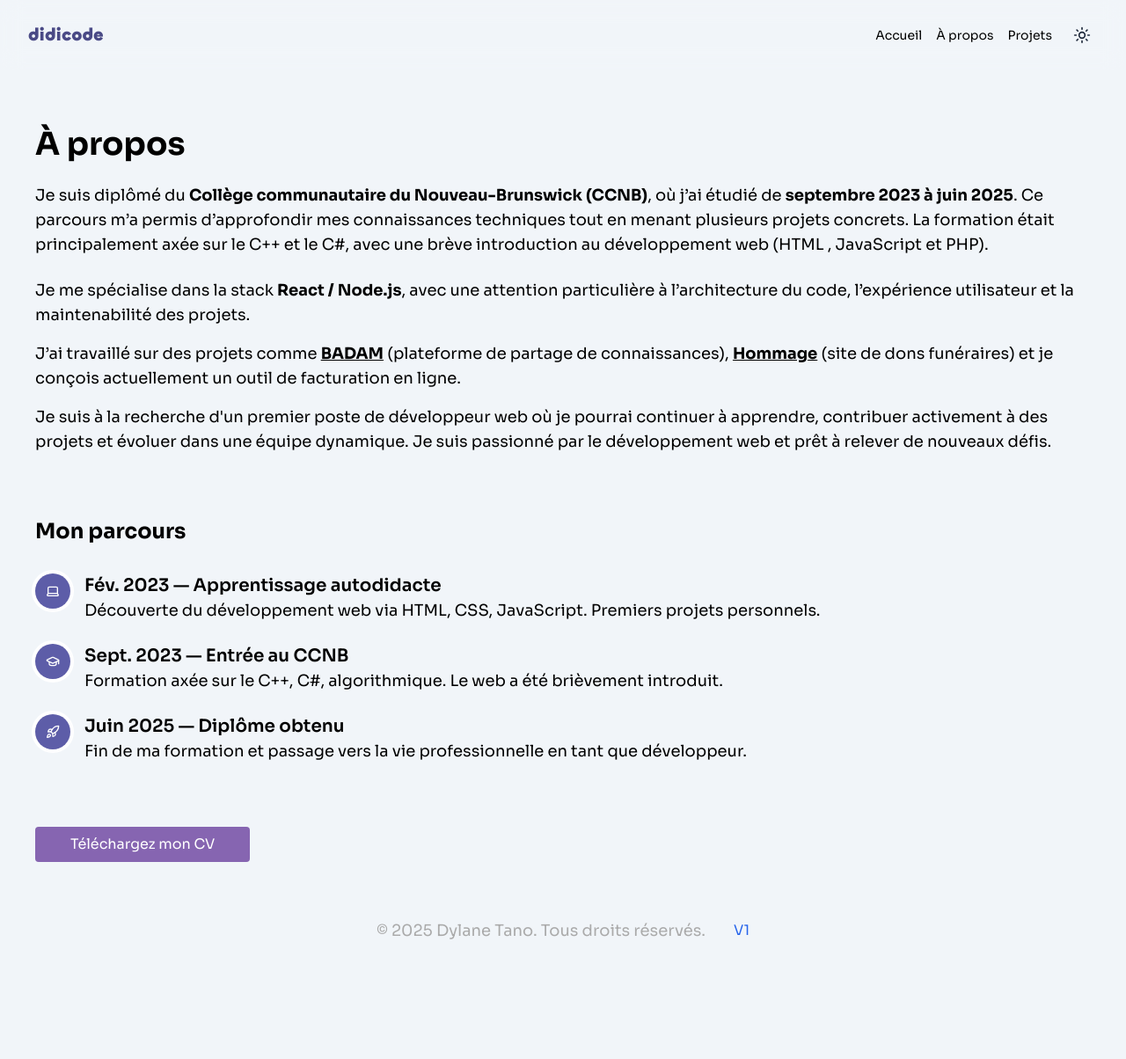
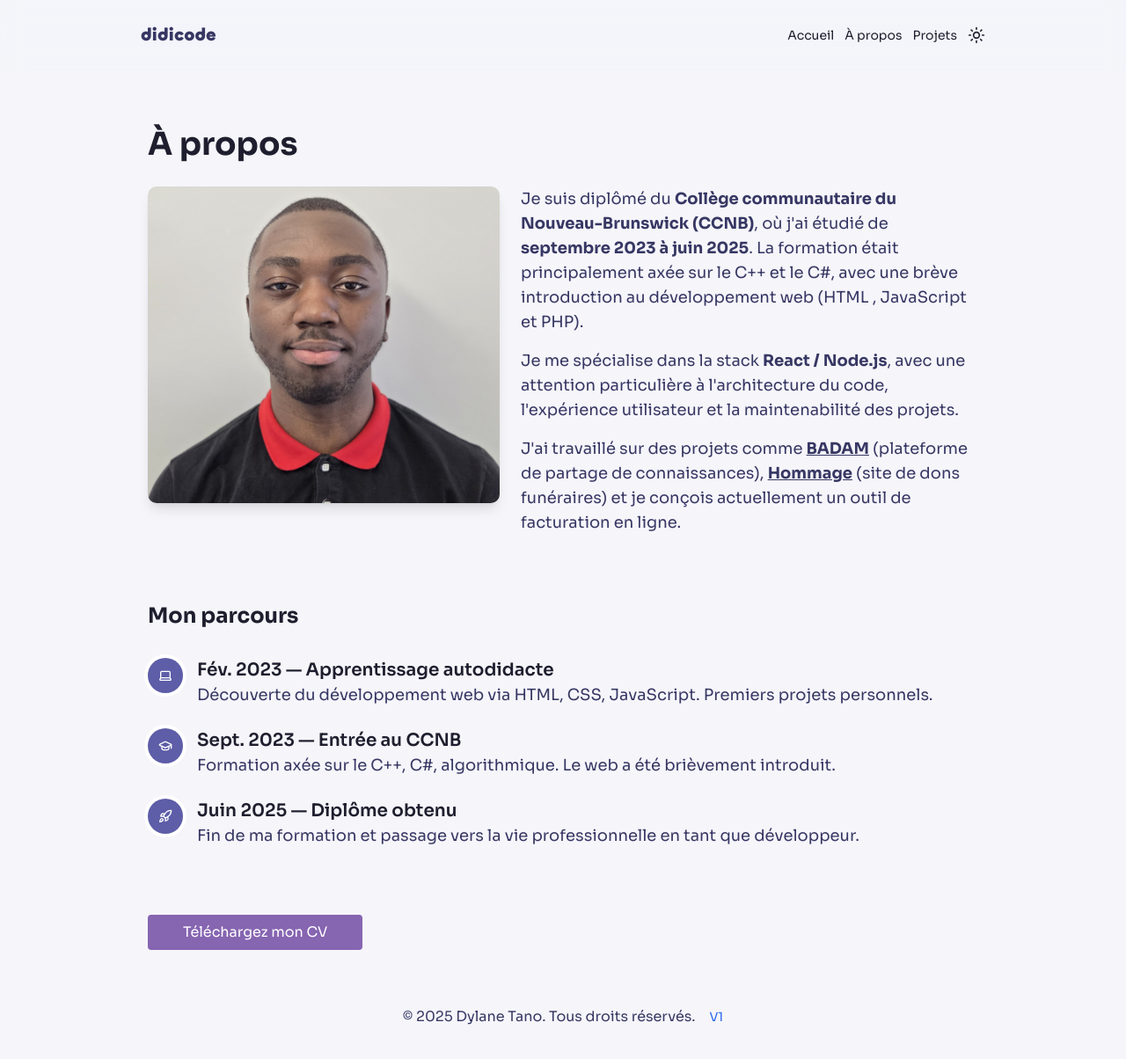
Before and after one commit to didicodeX/didicode, a Next.js app: page /about in a window 1280 px wide. Shown: the top 1204 px of the page at 88% size. Before the commit the page ends 1136 px from the top, so only its background shows below. Built offline with nearby package versions, Linux system fonts and the light colour scheme.

Commit message:
feat: Update About page layout, enhance styling, and improve component structure

```diff
--- a/src/app/about/page.tsx
+++ b/src/app/about/page.tsx
@@ -1,7 +1,8 @@
 import Button from "@/components/Button";
+import { Timeline } from "@/components/Timeline";
+import { GraduationCap, Laptop, Rocket } from "lucide-react";
+import Image from "next/image";
 import Link from "next/link";
-import { Timeline } from "@/components/Timeline";
-import { Laptop, GraduationCap, Rocket } from "lucide-react";
 
 // Données de la timeline
 const timelineItems = [
@@ -28,32 +29,35 @@ const timelineItems = [
   },
 ];
 
-
 export default function AboutPage() {
   return (
-    <main className="flex flex-col gap-6">
-      <h1 >À propos</h1>
-
-      <p>
-        Je suis diplômé du{" "}
-        <strong>Collège communautaire du Nouveau-Brunswick (CCNB)</strong>, où
-        j’ai étudié de <strong>septembre 2023 à juin 2025</strong>. Ce parcours
-        m’a permis d’approfondir mes connaissances techniques tout en menant
-        plusieurs projets concrets. La formation était principalement axée sur
-        le C++ et le C#, avec une brève introduction au développement web (HTML
-        , JavaScript et PHP).
-      </p>
+    <main className="flex flex-col gap-7">
+      <h1>À propos</h1>
 
       {/* Image + description */}
       <div className="flex flex-col md:flex-row items-start gap-6 mb-12">
+        <Image
+          src="/images/DYLANE-TANO.png"
+          alt="moi"
+          width={400}
+          height={300}
+          className="rounded-lg object-cover shadow-lg"
+        />
         <div className="space-y-4">
           <p>
-            Je me spécialise dans la stack <strong>React / Node.js</strong>,
-            avec une attention particulière à l’architecture du code,
-            l’expérience utilisateur et la maintenabilité des projets.
+            Je suis diplômé du{" "}
+            <strong>Collège communautaire du Nouveau-Brunswick (CCNB)</strong>,
+            où j'ai étudié de <strong>septembre 2023 à juin 2025</strong>. La
+            formation était principalement axée sur le C++ et le C#, avec une
+            brève introduction au développement web (HTML , JavaScript et PHP).
           </p>
           <p>
-            J’ai travaillé sur des projets comme{" "}
+            Je me spécialise dans la stack <strong>React / Node.js</strong>,
+            avec une attention particulière à l'architecture du code,
+            l'expérience utilisateur et la maintenabilité des projets.
+          </p>
+          <p>
+            J'ai travaillé sur des projets comme{" "}
             <strong>
               <Link
                 target="_blank"
@@ -78,18 +82,15 @@ export default function AboutPage() {
             (site de dons funéraires) et je conçois actuellement un outil de
             facturation en ligne.
           </p>
-          <p>
-            Je suis à la recherche d'un premier poste de développeur web où je
-            pourrai continuer à apprendre, contribuer activement à des projets
-            et évoluer dans une équipe dynamique. Je suis passionné par le
-            développement web et prêt à relever de nouveaux défis.
-          </p>
         </div>
       </div>
 
       {/* Timeline moderne */}
       <section className="space-y-8 mb-12">
-        <h2 className="text-2xl font-bold flex gap-2 items-start"> Mon parcours</h2>
+        <h2 className="text-2xl font-bold flex gap-2 items-start">
+          {" "}
+          Mon parcours
+        </h2>
         <Timeline items={timelineItems} />
       </section>
 
--- a/src/app/globals.css
+++ b/src/app/globals.css
@@ -40,7 +40,7 @@
   }
 
   p {
-    @apply sm:text-base md:text-lg;
+    @apply sm:text-base md:text-lg text-primary-700 dark:text-primary-50;
   }
 
   h1 {
@@ -53,6 +53,14 @@
 
   h3 {
     @apply text-base sm:text-lg md:text-xl font-semibold font-Sora;
+  }
+
+  h4 {
+    @apply text-sm sm:text-base md:text-lg font-semibold font-Sora;
+  }
+
+  small {
+    @apply text-xs sm:text-sm md:text-base text-primary-700 dark:text-primary-50;
   }
 
   header h2 {
--- a/src/app/layout.tsx
+++ b/src/app/layout.tsx
@@ -18,13 +18,13 @@ export default function RootLayout({
   return (
     <html lang="fr" suppressHydrationWarning>
       <link rel="canonical" href="https://didicode.com" />
-      <body className="bg-slate-100 dark:bg-primary-900 dark:text-white font-text text-black flex flex-col min-h-screen pt-4 md:pt-8 lg:pt-16">
+      <body className="bg-primary-50 dark:bg-primary-900 dark:text-primary-50 font-text text-primary-900 flex flex-col min-h-screen pt-4 md:pt-8 lg:pt-16">
         {/* Navbar */}
         <ThemeProvider attribute="class" defaultTheme="system">
           <Navbar />
 
           {/* Contenu principal qui prend tout l’espace restant */}
-          <main className="flex-1  max-w-7xl mx-auto px-4 sm:px-6 lg:px-10 w-full mt-20">
+          <main className="flex-1  max-w-5xl mx-auto px-4 sm:px-6 lg:px-10 w-full mt-20">
             {children}
           </main>
           {/* Footer qui reste en bas */}
--- a/src/app/projects/[slug]/page.tsx
+++ b/src/app/projects/[slug]/page.tsx
@@ -32,7 +32,7 @@ export default function ProjectDetailPage({
           <ArrowLeft className="w-4 h-4" />
           Retour aux projets
         </Link>
-        <h1 >{project.title}</h1>
+        <h1 className="mb-2">{project.title}</h1>
         <Status status={project.status} />
         <p className="text-muted-foreground mb-8 text-lg">
           {project.description}
@@ -45,7 +45,7 @@ export default function ProjectDetailPage({
       </div>
       {/* Stack */}
       <div>
-        <h2>Stack utilisée</h2>
+        <h2 className="mb-2">Stack utilisée</h2>
         <div className="flex gap-6 overflow-x-auto py-2">
           {project.stack.map((src, index) => (
             <Image
--- a/src/components/Footer.tsx
+++ b/src/components/Footer.tsx
@@ -29,11 +29,11 @@ export default function Footer() {
 
   return (
     <footer>
-      <div className="py-16 text-center flex items-center justify-center gap-8">
-        <p>&copy; 2025 Dylane Tano. Tous droits réservés.</p>
+      <div className="py-16 text-center flex items-center justify-center gap-4 ">
+        <small>&copy; 2025 Dylane Tano. Tous droits réservés.</small>
         <a
           target="_blank"
-          className="text-blue-600 hover:underline"
+          className="text-blue-600 hover:underline text-sm"
           href="https://didi-code.vercel.app/"
         >
           V1
--- a/src/components/Intro.tsx
+++ b/src/components/Intro.tsx
@@ -1,14 +1,24 @@
 import Image from "next/image";
 import Button from "./Button";
 
-export default function ContactPage() {
+export default function IntroPage() {
   return (
-    <section className="grid grid-cols-1 gap-6 md:grid-cols-2">
-      <div className="flex flex-col gap-7 order-2 md:order-none">
+    <section className="flex flex-col gap-4">
         <div>
-          <h1>Dylane Tano</h1>
-          <div className="text-md flex gap-2 items-center md:mt-2">
-            <span className="text-lg sm:text-lg md:text-xl ">
+          <div className="flex gap-2 items-center">
+            <div className="w-16 h-16 rounded-full overflow-hidden">
+              <Image
+                src="/images/me.png"
+                alt="moi"
+                width={64}
+                height={64}
+                className="w-full h-full object-cover rounded-full shadow-lg"
+              />
+            </div>
+            <h2 >Dylane Tano</h2>
+          </div>
+          <div className="text-md flex gap-2 items-center mt-2 md:mt-4">
+            <span className="text-lg sm:text-lg md:text-xl font-semibold">
               Développeur JavaScript
             </span>
             <Image
@@ -33,16 +43,6 @@ export default function ContactPage() {
             <Button text="Téléchargez mon CV" />
           </a>
         </div>
-      </div>
-      <div className="order-1 md:order-none">
-        <Image
-          src="/images/DYLANE-TANO.png"
-          alt="moi"
-          width={400}
-          height={300}
-          className="rounded-md shadow-lg"
-        />
-      </div>
     </section>
   );
 }
--- a/src/components/MediaSlider.tsx
+++ b/src/components/MediaSlider.tsx
@@ -15,11 +15,11 @@ export default function MediaSlider({ slides }: MediaSliderProps) {
   const [selectedIndex, setSelectedIndex] = useState<number | null>(null);
 
   const scrollLeft = () => {
-    containerRef.current?.scrollBy({ left: -560, behavior: "smooth" });
+    containerRef.current?.scrollBy({ left: -340, behavior: "smooth" });
   };
 
   const scrollRight = () => {
-    containerRef.current?.scrollBy({ left: 560, behavior: "smooth" });
+    containerRef.current?.scrollBy({ left: 340, behavior: "smooth" });
   };
 
   const handleNext = () => {
@@ -59,7 +59,7 @@ export default function MediaSlider({ slides }: MediaSliderProps) {
             <div
               key={index}
               onClick={() => setSelectedIndex(index)}
-              className="flex-none w-[550px] h-[270px] rounded-lg overflow-hidden bg-black shadow cursor-zoom-in"
+              className="flex-none w-[350px] h-[250px] rounded-lg overflow-hidden bg-black shadow cursor-zoom-in"
             >
               {isVideo ? (
                 <video
--- a/src/components/NavBar.tsx
+++ b/src/components/NavBar.tsx
@@ -1,29 +1,24 @@
 "use client";
 
-import { useState } from "react";
 import Link from "next/link";
 import ThemeSwitcher from "./ThemeSwitcher";
-import { Menu, X } from "lucide-react";
 
 const Navbar = () => {
-  const [isOpen, setIsOpen] = useState(false);
 
-  const closeMenu = () => setIsOpen(false);
 
   return (
     <nav className="fixed top-0 w-full py-2 bg-slate-100/50 dark:bg-transparent backdrop-blur-md z-50">
-      <div className="max-w-7xl mx-auto px-4 sm:px-6 lg:px-8">
+      <div className="max-w-5xl mx-auto px-4 sm:px-6 lg:px-8">
         <div className="flex justify-between items-center h-16">
           {/* Logo */}
           <Link
             href="/"
-            className="text-xl font-chillax text-primary-600 font-bold dark:text-white"
+            className="text-xl font-chillax font-bold text-primary-700 dark:text-primary-50"
           >
             didicode
           </Link>
 
-          {/* Desktop Menu */}
-          <div className="hidden md:flex items-center gap-4 text-sm">
+          <div className="flex items-center gap-3 text-xs md:text-sm">
             <Link href="/" className="hover:text-primary-600 transition">
               Accueil
             </Link>
@@ -35,33 +30,8 @@ const Navbar = () => {
             </Link>
             <ThemeSwitcher />
           </div>
-
-          {/* Mobile Menu Toggle */}
-          <button
-            className="md:hidden focus:outline-none"
-            onClick={() => setIsOpen(!isOpen)}
-            aria-label="Menu"
-          >
-            {isOpen ? <X size={28} /> : <Menu size={28} />}
-          </button>
         </div>
       </div>
-
-      {/* Mobile Menu */}
-      {isOpen && (
-        <div className="md:hidden shadow-md rounded-b-lg px-6 pt-4 pb-6 space-y-4">
-          <Link href="/" onClick={closeMenu} className="block">
-            Accueil
-          </Link>
-          <Link href="/about" onClick={closeMenu} className="block">
-            À propos
-          </Link>
-          <Link href="/projects" onClick={closeMenu} className="block">
-            Projets
-          </Link>
-          <ThemeSwitcher />
-        </div>
-      )}
     </nav>
   );
 };
--- a/src/components/ThemeSwitcher.tsx
+++ b/src/components/ThemeSwitcher.tsx
@@ -1,7 +1,7 @@
 "use client";
 
+import { MoonStar, Sun } from "lucide-react";
 import { useTheme } from "next-themes";
-import { Sun, MoonStar } from "lucide-react";
 import { useEffect, useState } from "react";
 
 export default function ThemeSwitcher() {
@@ -20,7 +20,7 @@ export default function ThemeSwitcher() {
   return (
     <button
       onClick={() => setTheme(currentTheme === "light" ? "dark" : "light")}
-      className="p-2 text-slate-800 rounded dark:text-white hover:bg-secondary-100 dark:hover:bg-primary-800"
+      className="rounded hover:text-primary-600 transition dark:hover:text-primary-600"
     >
       {currentTheme === "light" ? <Sun size={20} /> : <MoonStar size={20} />}
     </button>
```
Also changed, not shown: src/components/Service.tsx (+6 -11 lines), src/components/Services.tsx (+14 -13 lines).
